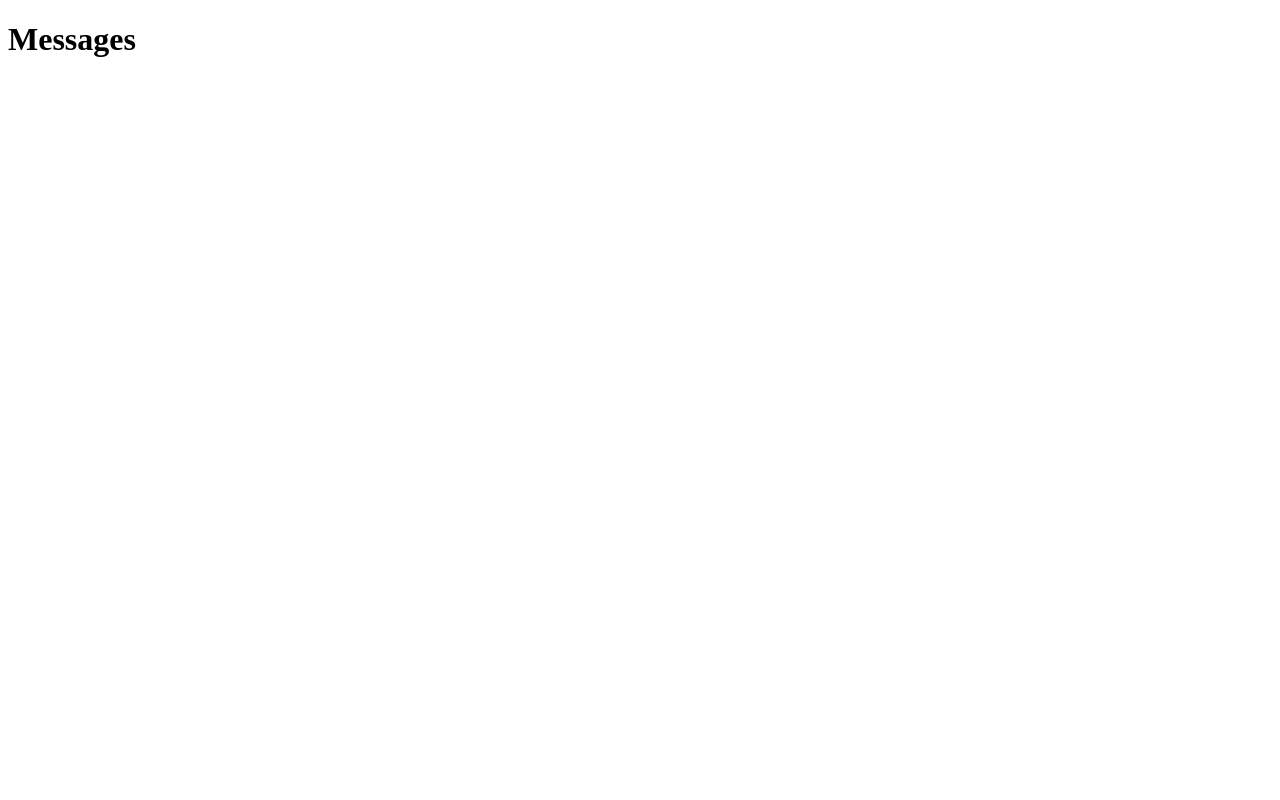
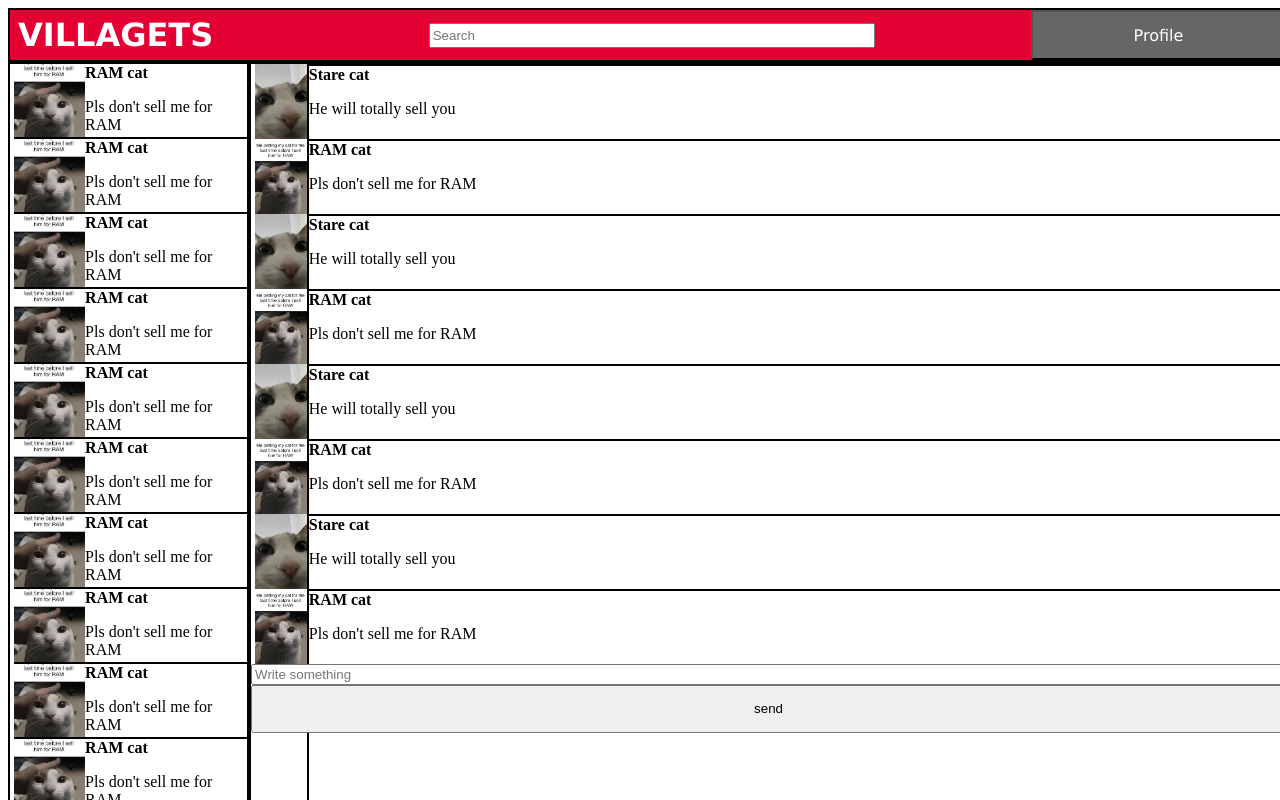
Before and after one commit to ma17du32et422/VillagETS, a React (Vite) app in the folder Application-web/: page /MsgPage in a window 1280 px wide. Shown: the top 800 px of the page. Built offline with nearby package versions, Linux system fonts and the light colour scheme.

Commit message:
update MsgPage
fait le nécessaire pour sprint 1

```diff
--- a/Application-web/src/assets/App.css
+++ b/Application-web/src/assets/App.css
@@ -48,3 +48,11 @@ main{
     flex: 1;
     overflow-y: scroll;
 }
+
+/** section for the discussion in the MsgPage */
+#discussion-container{
+    display: flex;
+    width: 78%;
+    height: 100vh;
+    border: 2px black solid;
+}
--- /dev/null
+++ b/Application-web/src/assets/Discussion.css
@@ -0,0 +1,32 @@
+.discussion{
+    display: flex;
+    height: 75px;
+    margin-left: 4px;
+    margin-right: 4px;
+}
+
+#pfp-disc-container{
+    display: flex;
+    width: 5%;
+}
+
+#discussion-container{
+    width: 95%;
+    display: flex;
+    flex-direction: column;
+    align-items: flex-start;
+}
+
+#pfp-discussion{
+    object-fit: cover;
+}
+
+#user{
+
+}
+
+
+#disc{
+    text-align: left;
+
+}
--- /dev/null
+++ b/Application-web/src/components/Discussions.jsx
@@ -0,0 +1,18 @@
+/** Subcomponent imports */
+import Discussion from './subcomponents/Discussion'
+
+/** Discussions */
+
+/**
+ * this function show a fake discussion for now
+ */
+export default function Discussions(){
+  return(
+    <div id="discussion">
+      <Discussion />
+      <Discussion />
+      <Discussion />
+      <Discussion />
+    </div>
+  );
+}
--- /dev/null
+++ b/Application-web/src/components/subcomponents/Discussion.jsx
@@ -0,0 +1,37 @@
+/** Style imports */
+import '../.././assets/Discussion.css'
+
+/** Image imports
+ * TO CHANGE DYNAMICALLY LATER
+*/
+import pfp from '../.././assets/images/example.jpg'
+import pfp2 from '../.././assets/images/example2.jpg'
+
+/** Post */
+export default function Discussion(){
+  return(
+    <div className="discussions-list">
+      {/* message 1 */}
+      <div className="discussion">
+        <div id="pfp-disc-container">
+          <img id="pfp-discussion" src={pfp2}></img>
+        </div>
+        <div id="discussion-container">
+          <b id="user">Stare cat</b>
+          <p id="disc">He will totally sell you</p>
+        </div>
+      </div>
+
+      {/* message 2 */}
+      <div className="discussion">
+        <div id="pfp-disc-container">
+          <img id="pfp-discussion" src={pfp}></img>
+        </div>
+        <div id="discussion-container">
+          <b id="user">RAM cat</b>
+          <p id="disc">Pls don't sell me for RAM</p>
+        </div>
+      </div>
+    </div>
+  );
+}
--- a/Application-web/src/pages/MsgPage.jsx
+++ b/Application-web/src/pages/MsgPage.jsx
@@ -1,9 +1,49 @@
+import { useState } from "react";
+
+/** Component imports */
+import Header from "../components/Header";
+import Messages from "../components/Messages";
+import Discussions from "../components/Discussions";
+
+/** Styling */
+import '../assets/App.css'
+import '../assets/Discussion.css'
+import '../assets/Message.css'
+
+
 function MsgPage(){
+
+  const [message, setMessage] = useState("");
+  const handleSend = () => {
+    if (!message.trim()) return;
+    // do something with message here
+    console.log(message);
+    setMessage("");
+  };
+
   return(
     <>
-      <div>
-        <h1>Messages</h1>
-      </div>
+      <header id="header"><Header /></header>
+
+      <main id="main">
+
+        <section id="messages-container">
+          <div id="messages"><Messages /></div>
+        </section>
+
+        <section id="discussion-container">
+          <div id="discussion"><Discussions /></div>
+          <input id="write" type="text" placeholder="Write something"
+            value={message}
+            onChange={(e) => setMessage(e.target.value)}
+            onKeyDown={(e) => e.key === "Enter" && handleSend()}
+          />
+
+          <button id="send" type='button' onClick={handleSend}>
+            <p id="send-text">send</p>
+          </button>
+        </section>
+      </main>
     </>
   );
 }
```
Also changed, not shown: Application-web/src/assets/images/example2.jpg (added).
